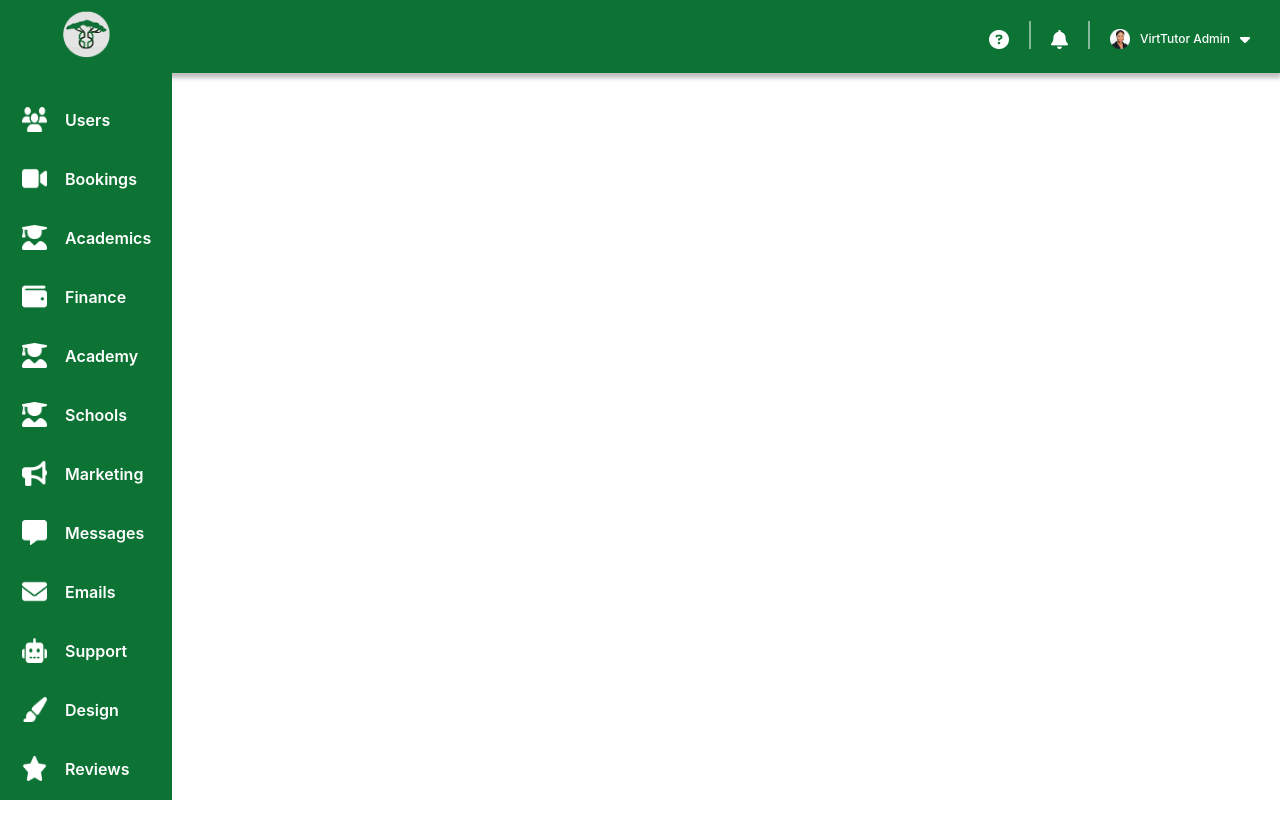
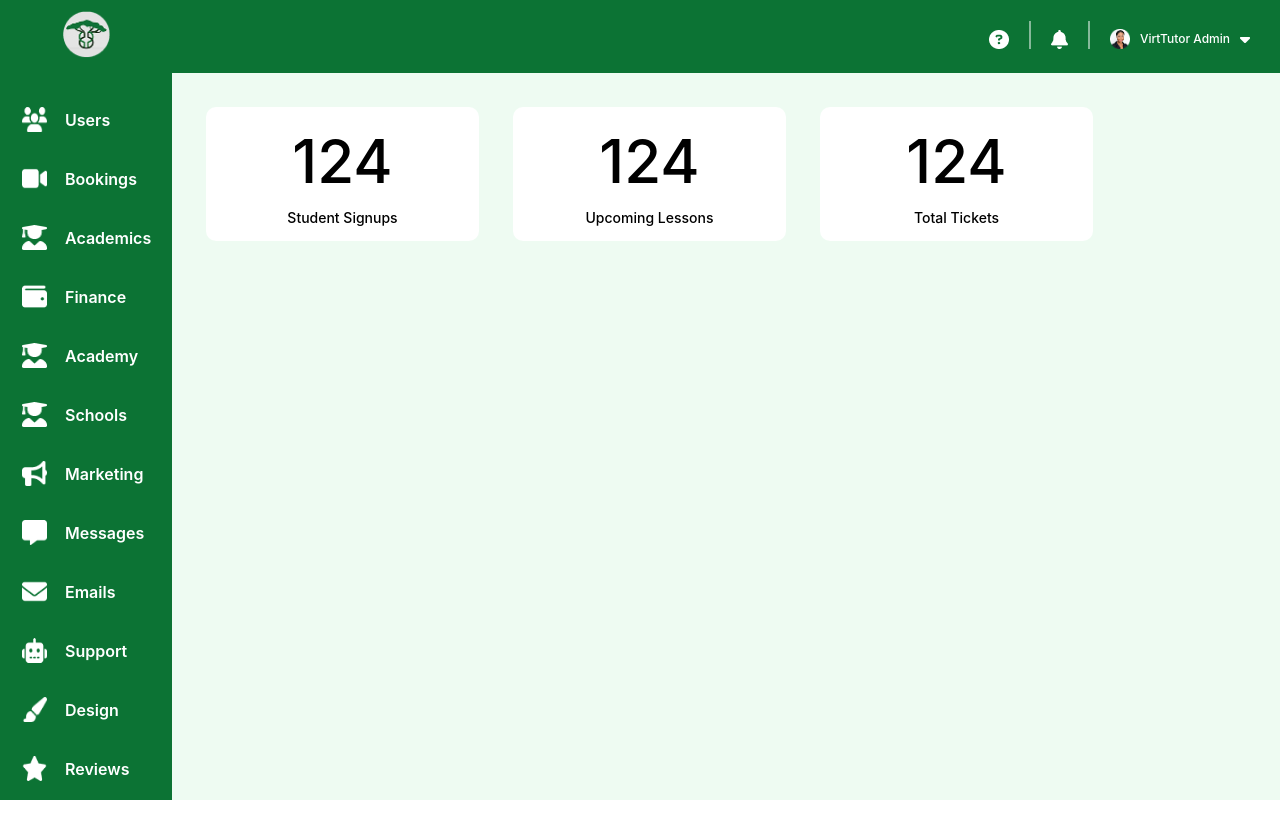
Before and after one commit to joshuagato/vue-js-admin-dashboard, a Vue app: page / in a window 1280 px wide. Shown: the top 838 px of the page. Built offline with nearby package versions, Linux system fonts and the light colour scheme.

Commit message:
Added cards

```diff
--- a/src/components/Layout.vue
+++ b/src/components/Layout.vue
@@ -2,21 +2,36 @@
 import {defineComponent} from 'vue'
 import TopBar from "./Layout/TopBar.vue";
 import SideBar from "./Layout/SideBar.vue";
+import DisplayCard from "./DisplayCard.vue";
 
 export default defineComponent({
   name: "Layout",
-  components: {SideBar, TopBar}
+  components: {SideBar, TopBar, DisplayCard}
 })
 </script>
 
 <template>
   <div id="main-layout">
     <TopBar />
+    <SideBar />
 
-    <SideBar />
+    <section id="main-content-section">
+      <DisplayCard :data-figure="124" data-text="Student Signups" />
+      <DisplayCard :data-figure="124" data-text="Upcoming Lessons" />
+      <DisplayCard :data-figure="124" data-text="Total Tickets" />
+    </section>
   </div>
 </template>
 
 <style lang="scss" scoped>
-
+#main-content-section {
+  background-color: #EEFBF2;
+  position: absolute;
+  top: 73px;
+  left: 172px;
+  font-family: Inter, sans-serif;
+  width: calc(100% - 172px);
+  height: calc(100% - 73px);
+  display: flex;
+}
 </style>
```
